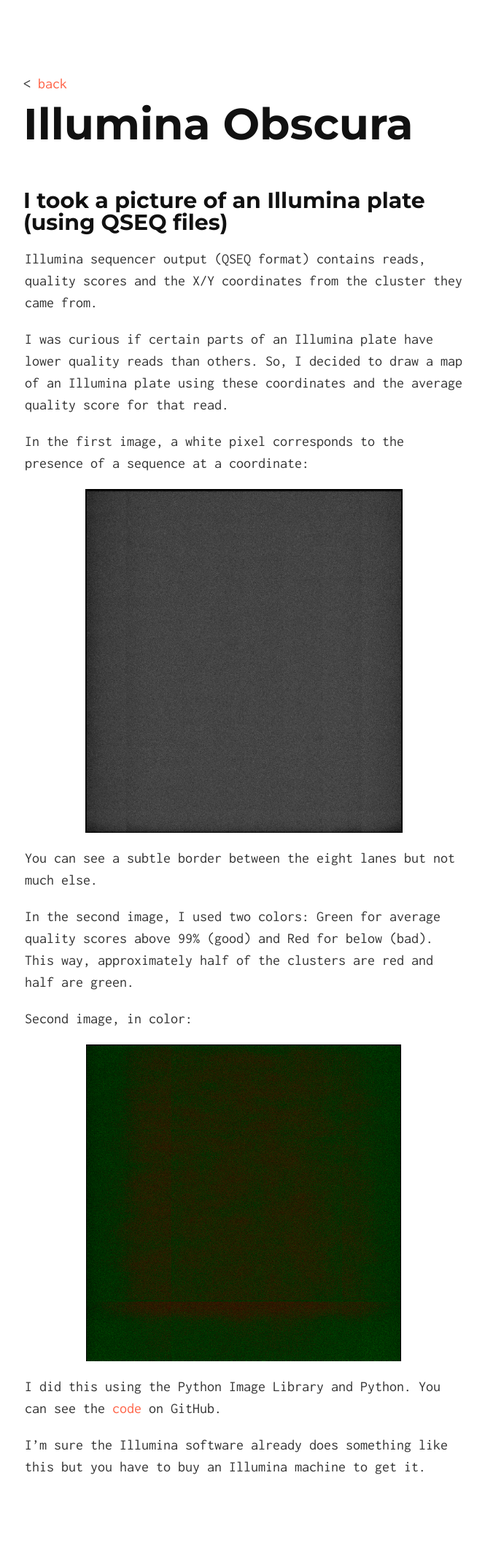
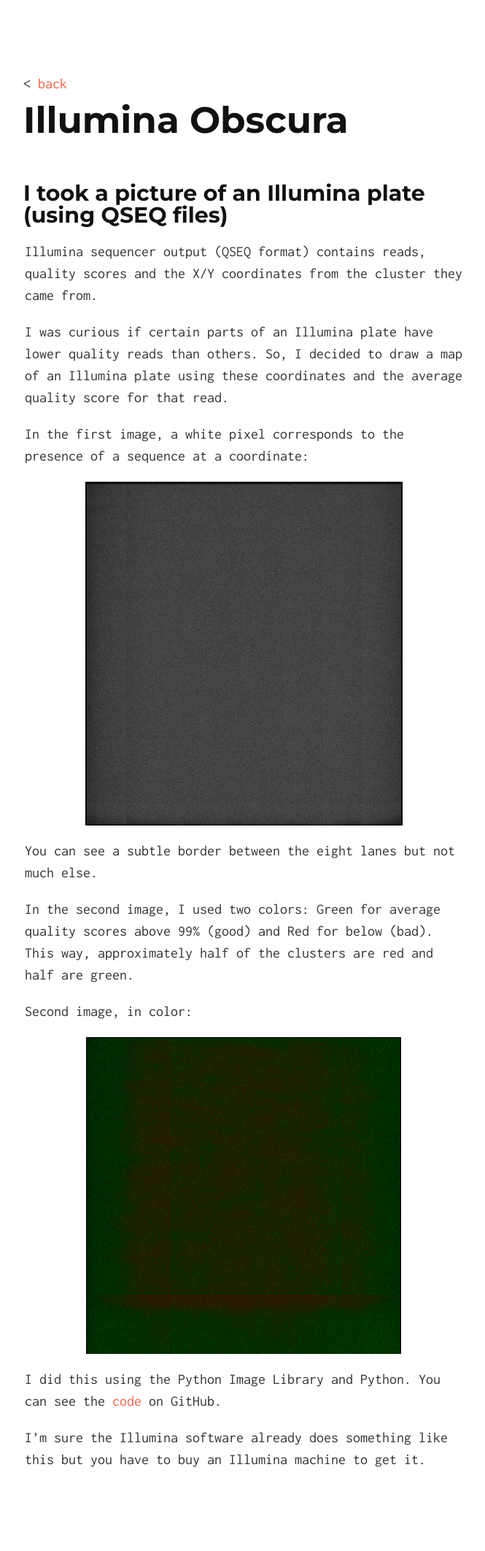
Before and after one commit to audy/audy.github.io, a Jekyll site: the page built from _posts/2011-05-04-illumina.md, in a window 1280 px wide. Shown: the whole page at 73% size, without its empty margins (306-971 px from the left). Built offline with Jekyll 4.4.1, drawn with Linux system fonts in a browser that asks for light colours.

Commit message:
smaller headers

```diff
--- a/css/solo.css
+++ b/css/solo.css
@@ -50,13 +50,13 @@ h1, h2, h3, h4, h5, h6 {
 }
 
 h1 {
-  font-size: 2.5rem;
+  font-size: 1.25rem;
   margin-bottom: 1rem;
 }
 
 @media (min-width: 30rem) {
   h1 {
-    font-size: 3rem;
+    font-size: 2.5rem;
     margin-bottom: 3rem;
   }
 }
```
